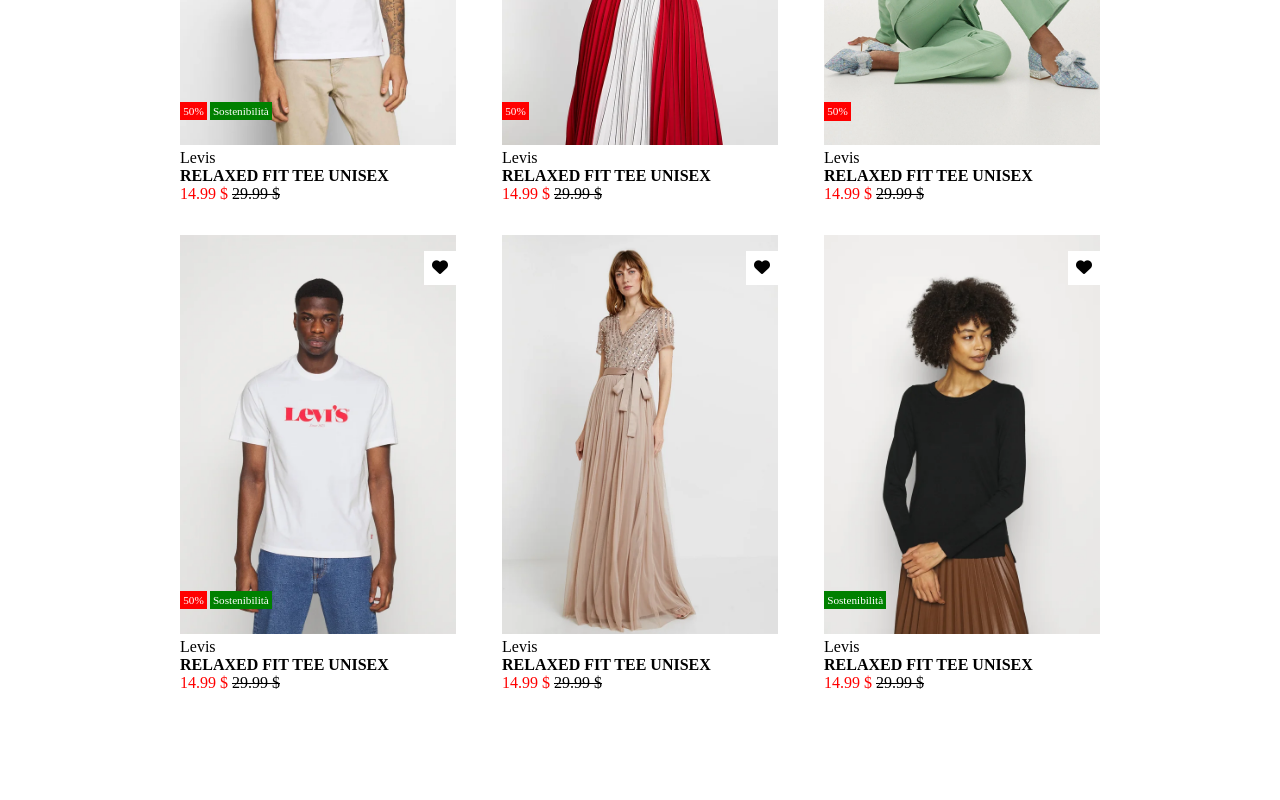
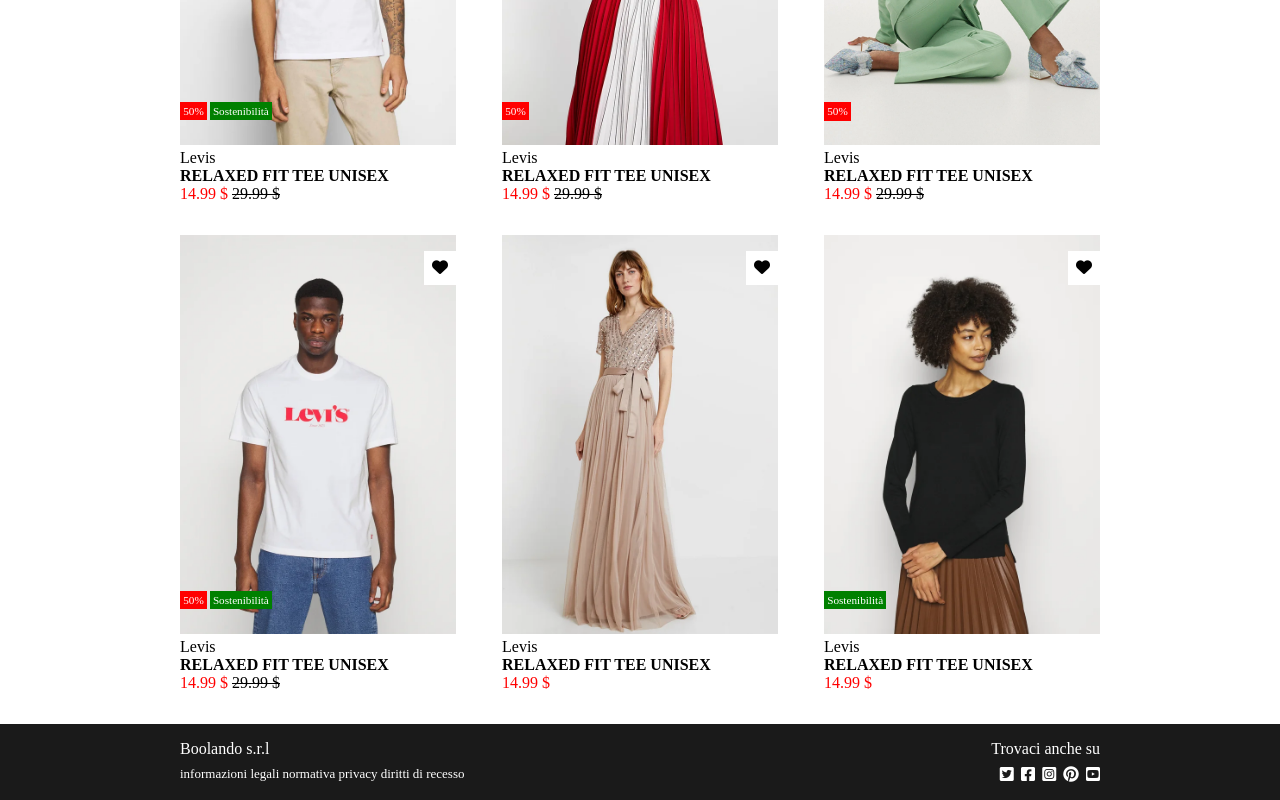
Before and after one commit to ManganiBiagio/html-css-boolando, a plain HTML site: page index.html in a window 1280 px wide. Shown: the part 332-1132 px from the top of the page. Before the commit the page ends 1024 px from the top, so only its background shows below. Drawn offline with Linux system fonts and the light colour scheme.

Commit message:
creazione footer

```diff
--- a/css/style.css
+++ b/css/style.css
@@ -6,6 +6,7 @@
 :root{
     --arancione-nav:#FF6900;
     --rosso-main:#FF0000;
+    --nero-footer:#1A1A1A;
 }
 
 
@@ -13,6 +14,14 @@ header{
     background-color:var(--arancione-nav);
     position: relative;
     top: 0;
+}
+footer{
+    background-color:var(--nero-footer);
+    color: white;
+    padding: 1rem 0;
+}
+main{
+    margin-bottom: 2rem;
 }
 
 .container{
@@ -35,7 +44,7 @@ header{
 
 }
 
-.box-nav span a{
+.box-nav span a,footer span a{
     text-decoration: none;
     color: white;
 
@@ -74,6 +83,10 @@ header{
 }
 .txt-strong{
     font-weight: bolder;
+}
+.txt-small{
+    font-size: small;
+
 }
 
 .box-sconto{
@@ -116,3 +129,24 @@ header{
 .card:hover .img-firts{
     display: none;
 }
+
+.box-footer{
+    display: flex;
+    justify-content: space-between;
+
+}
+.footer-dx{
+    text-align: right;
+}
+
+.footer-icon{
+    padding-top: .5rem;
+}
+
+.footer-icon>*{
+    margin-left: .2rem;
+}
+.footer-txt{
+    margin-bottom: .5rem;
+
+}
--- a/index.html
+++ b/index.html
@@ -156,7 +156,7 @@
                     <div class="card-text-box">
                         <div>Levis</div>
                         <div class="txt-strong">RELAXED FIT TEE UNISEX</div>
-                        <span class="txt-arancione">14.99 $ </span><span class="txt-barrato">29.99 $</span>
+                        <span class="txt-arancione">14.99 $ </span>
                     </div>
 
                 </div>
@@ -177,7 +177,7 @@
                     <div class="card-text-box">
                         <div>Levis</div>
                         <div class="txt-strong">RELAXED FIT TEE UNISEX</div>
-                        <span class="txt-arancione">14.99 $ </span><span class="txt-barrato">29.99 $</span>
+                        <span class="txt-arancione">14.99 $ </span>
                     </div>
 
                 </div>
@@ -195,6 +195,38 @@
     </main>
 
     <footer>
+        <div class="container">
+            <div class="box-footer">
+                <div class="footer-sx ">
+                    <div class="footer-txt">
+                        <span>Boolando s.r.l</span>
+                    </div>
+                    <div class="txt-small ">
+                        <span><a href="#">informazioni legali</a></span>
+                        <span><a href="#">normativa privacy</a></span>
+                        <span><a href="#">diritti di recesso</a></span>
+                    </div>
+
+                </div>
+                <div class="footer-dx">
+                    <span>Trovaci anche su</span>
+                    <div class="footer-icon">
+                        <span><a href="#"><i class="fa-brands fa-square-twitter"></i></a></span>
+                        <span><a href="#"><i class="fa-brands fa-square-facebook"></i></a></span>
+                        <span><a href="#"><i class="fa-brands fa-square-instagram"></i></a></span>
+                        <span><a href="#"><i class="fa-brands fa-pinterest"></i></a></span>
+                        <span><a href="#"><i class="fa-brands fa-square-youtube"></i></a></span>
+                    </div>
+
+                </div>
+
+
+            </div>
+
+
+
+
+        </div>
 
     </footer>
 
```
